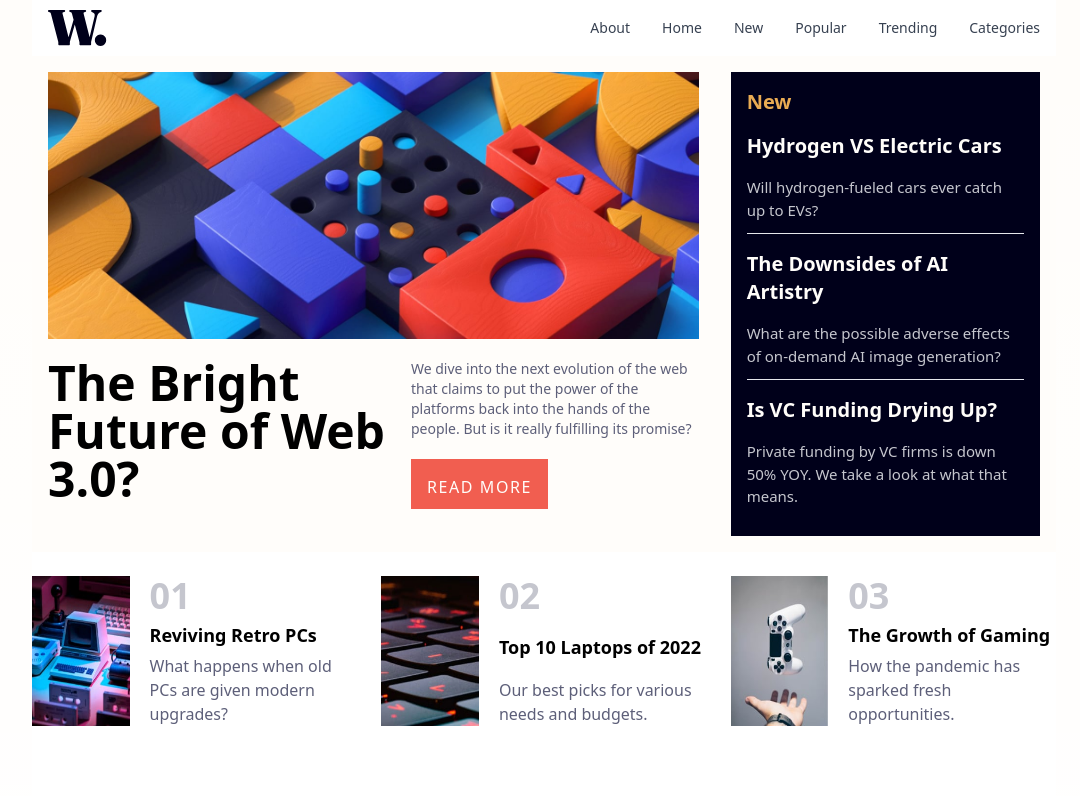
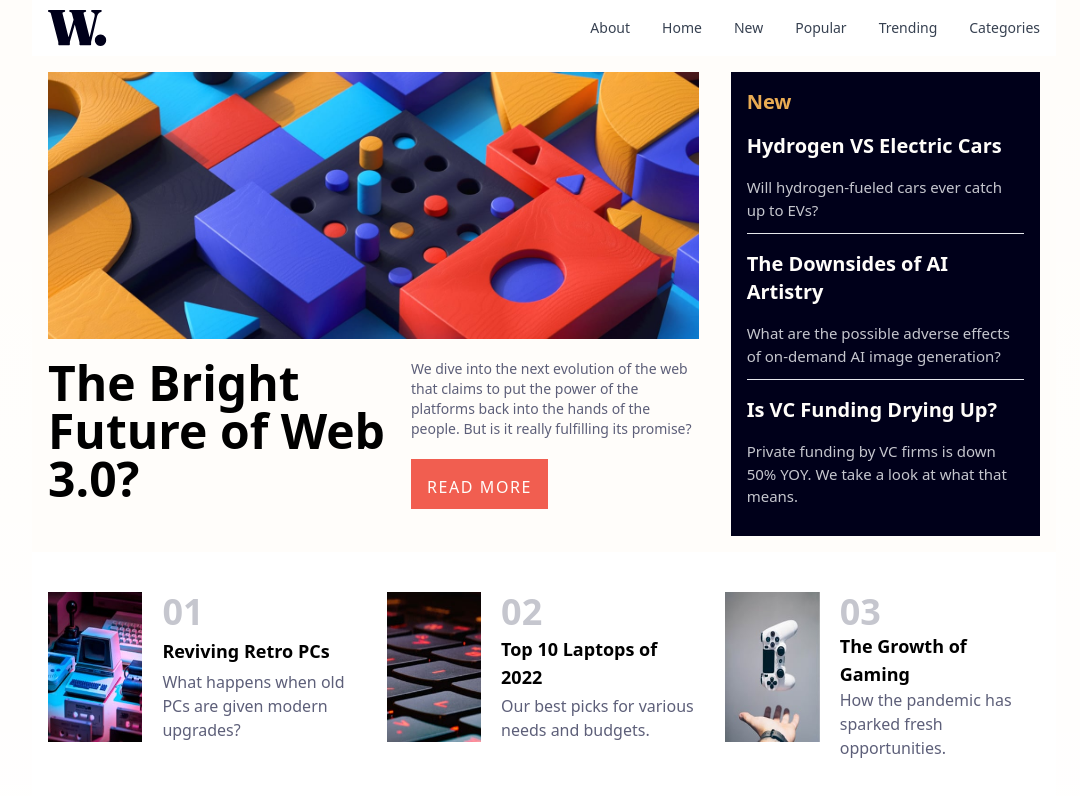
Before and after one commit to angeloilardi/news-page, a Next.js app: page / in a window 1280 px wide. Shown: the top 796 px of the page, without its empty margins (96-1176 px from the left). Built offline with nearby package versions, Linux system fonts and the light colour scheme.

Commit message:
fixed grid

```diff
--- a/app/page.tsx
+++ b/app/page.tsx
@@ -41,8 +41,8 @@ const bottomNews = [
 export default function Home() {
   return (
     <>
-      <div className="md:grid md:grid-cols-3 md:grid-rows-2 max-w-5xl mx-auto md:auto-rows-fr">
-        <section className="flex flex-col md:col-span-2 p-4 md:grid bg-off-white md:auto-rows-min ">
+      <div className="md:grid md:grid-cols-3 md:grid-rows-2 max-w-5xl mx-auto md:auto-rows-fr flex flex-col">
+        <section className="md:col-span-2 p-4 md:grid bg-off-white md:auto-rows-min ">
           <img
             src="./images/image-web-3-desktop.jpg"
             alt=""
@@ -51,7 +51,7 @@ export default function Home() {
           <h1 className="text-5xl font-bold mt-5 text-black">
             The Bright Future of Web 3.0?
           </h1>
-          <div className="md:col-span-1">
+          <div>
             <p className="mt-5 text-sm text-dark-grayish-blue">
               We dive into the next evolution of the web that claims to put the
               power of the platforms back into the hands of the people. But is
@@ -80,7 +80,7 @@ export default function Home() {
             })}
           </div>
         </section>
-        <section className="flex flex-col gap-6 p-4 md:p-0 md:grid md:grid-cols-3 bg-white md:col-span-3">
+        <section className="flex flex-col gap-6 p-4 md:grid md:grid-cols-3 bg-white md:col-span-3">
           {bottomNews.map((item) => {
             return (
               <div className="flex my-6 h-[150px] md:col-span-1">
```
